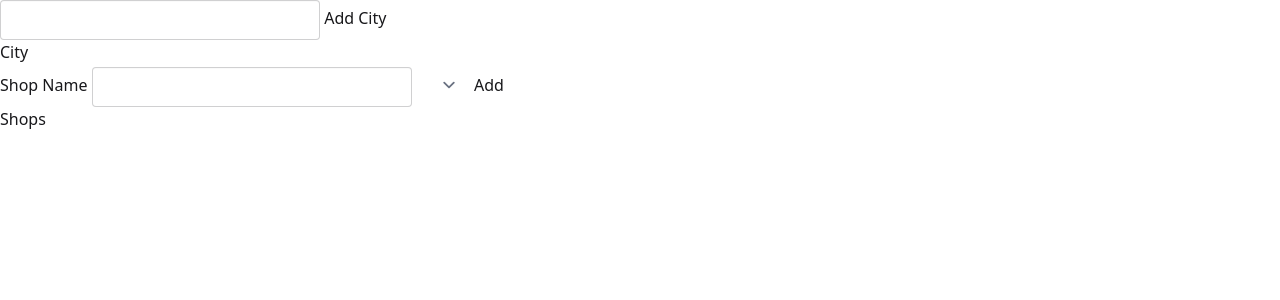
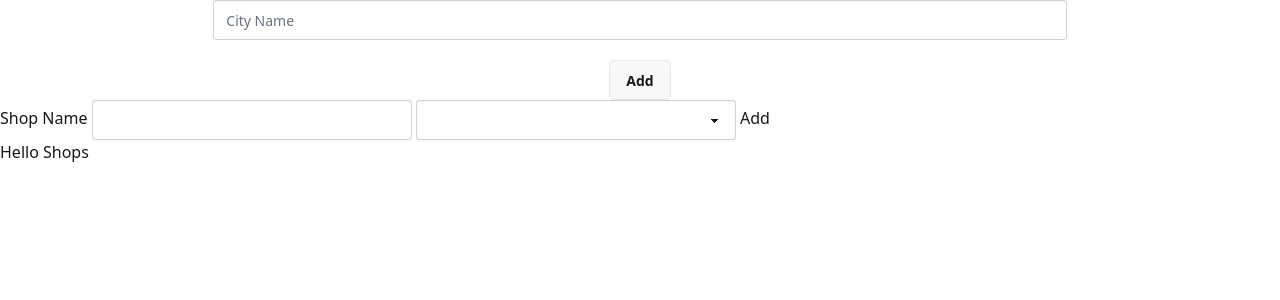
Before and after one commit to ahzzano/store-locator, a SvelteKit app: page / in a window 1280 px wide. Shown: the top 300 px of the page. Built offline with nearby package versions, Linux system fonts and the light colour scheme.

Commit message:
feat: revamp layout

```diff
--- a/src/components/addCity.svelte
+++ b/src/components/addCity.svelte
@@ -11,7 +11,7 @@
 	let cityName = '';
 </script>
 
-<form on:submit={addCity}>
-	<input type="text" bind:value={cityName} required class="input" />
-	<button type="submit"> Add City </button>
+<form on:submit={addCity} class="flex flex-col items-center gap-5">
+	<input type="text" bind:value={cityName} required class="input w-2/3" placeholder="City Name" />
+	<button type="submit" class="btn"> Add </button>
 </form>
--- a/src/components/addItem.svelte
+++ b/src/components/addItem.svelte
@@ -21,8 +21,9 @@
 </script>
 
 <form onsubmit={addItem} class="flex flex-col gap-2">
+	<span class="text-center w-full"> Add Item </span>
 	<input bind:value={itemName} class="input" placeholder="name" />
 	<input bind:value={itemCategory} class="input" placeholder="category" />
 	<input bind:value={itemPrice} type="number" class="input" placeholder="price" />
-	<button type="submit" class="btn">Add Item</button>
+	<button type="submit" class="btn">Add</button>
 </form>
--- a/src/components/addShop.svelte
+++ b/src/components/addShop.svelte
@@ -2,11 +2,13 @@
 	import { liveQuery } from 'dexie';
 	import { db } from '../db';
 	import type { City } from '../types';
+	import Modal from './modal.svelte';
 
 	let shopName = '';
 	let shopCity = 0;
 
 	let cities = liveQuery(() => db.cities.toArray());
+	let showModal = $state(false);
 
 	async function addShop() {
 		try {
@@ -20,14 +22,16 @@
 	}
 </script>
 
-<span>City</span>
-<form on:submit={addShop}>
+<form onsubmit={addShop}>
 	<span>Shop Name</span>
 	<input type="text" bind:value={shopName} class="input" />
-	<select class="select-ghost" bind:value={shopCity}>
+	<select class="select" bind:value={shopCity}>
 		{#each $cities as city}
 			<option value={city.id}>{city.name}</option>
 		{/each}
 	</select>
 	<button type="submit"> Add </button>
 </form>
+
+<button onclick={(showModal = true)}> Hello</button>
+<Modal bind:showModal>Add City Time</Modal>
--- a/src/components/shopEntry.svelte
+++ b/src/components/shopEntry.svelte
@@ -11,8 +11,15 @@
 	let showModal = $state(false);
 
 	let categories = liveQuery(async () => {
-		const res = db.items.orderBy('category').uniqueKeys();
-		return res;
+		const res = await db.items.toArray();
+		const filtered = res.filter((item) => {
+			return item.shop == shop.id;
+		});
+
+		const categories = new Set(filtered.map((items) => items.category));
+		console.log(categories);
+
+		return categories;
 	});
 	let selectedCategory = $state('all');
 
@@ -45,9 +52,9 @@
 	}
 </script>
 
-<div class="flex w-full gap-2">
+<div class="flex w-full gap-2 pr-5 pl-5">
 	<button
-		class="w-2/3"
+		class="w-2/3 text-left btn-ghost"
 		onclick={() => {
 			showModal = true;
 			selectedShop = shop.id;
@@ -55,9 +62,9 @@
 	>
 		{shop.name}
 	</button>
-	<span class="w-1/3">{shop.city.name}</span>
+	<span class="w-1/3 sm:block hidden">{shop.city.name}</span>
 	<button
-		class="w-1/10"
+		class="w-1/10 btn"
 		onclick={async () => {
 			await removeShop(shop);
 		}}>Remove</button
@@ -72,11 +79,12 @@
 	{/snippet}
 
 	Items
-	<div class="flex">
+	<div class="flex flex-col sm:flex-row">
 		<div class="w-2/3">
 			<div class="flex gap-2">
 				{#if $items && $items.length > 0}
 					{#if $categories && $categories.length != 0}
+						<div class="justify-center items-center flex gap-4">
 							<button
 								onclick={() => {
 									selectedCategory = 'all';
@@ -91,6 +99,7 @@
 									{cat}
 								</button>
 							{/each}
+						</div>
 					{/if}
 				{/if}
 			</div>
@@ -98,9 +107,9 @@
 				{#if $items && $items.length > 0}
 					<div class="flex flex-col">
 						{#each $items as item}
-							<div class="flex gap-2 w-full">
-								<span class="w-3/5">{item.name}</span>
-								<span class="w-1/5">{item.price}</span>
+							<div class="flex gap-2 w-full sm:pl-10 sm:pr-10">
+								<span class="sm:w-1/2 w-3/5">{item.name}</span>
+								<span class="sm:w-1/2 w-1/5">{item.price}</span>
 								<button
 									onclick={() => {
 										removeItem(item);
@@ -117,7 +126,6 @@
 		</div>
 		<div class="border-l-gray-500 border-1 ml-2 mr-4 border-dashed" />
 		<div class="w-1/3">
-			Add Item
 			<AddItem itemShop={shop.id} />
 		</div>
 	</div>
```
Lines whose indentation alone changed are shown as unchanged.
